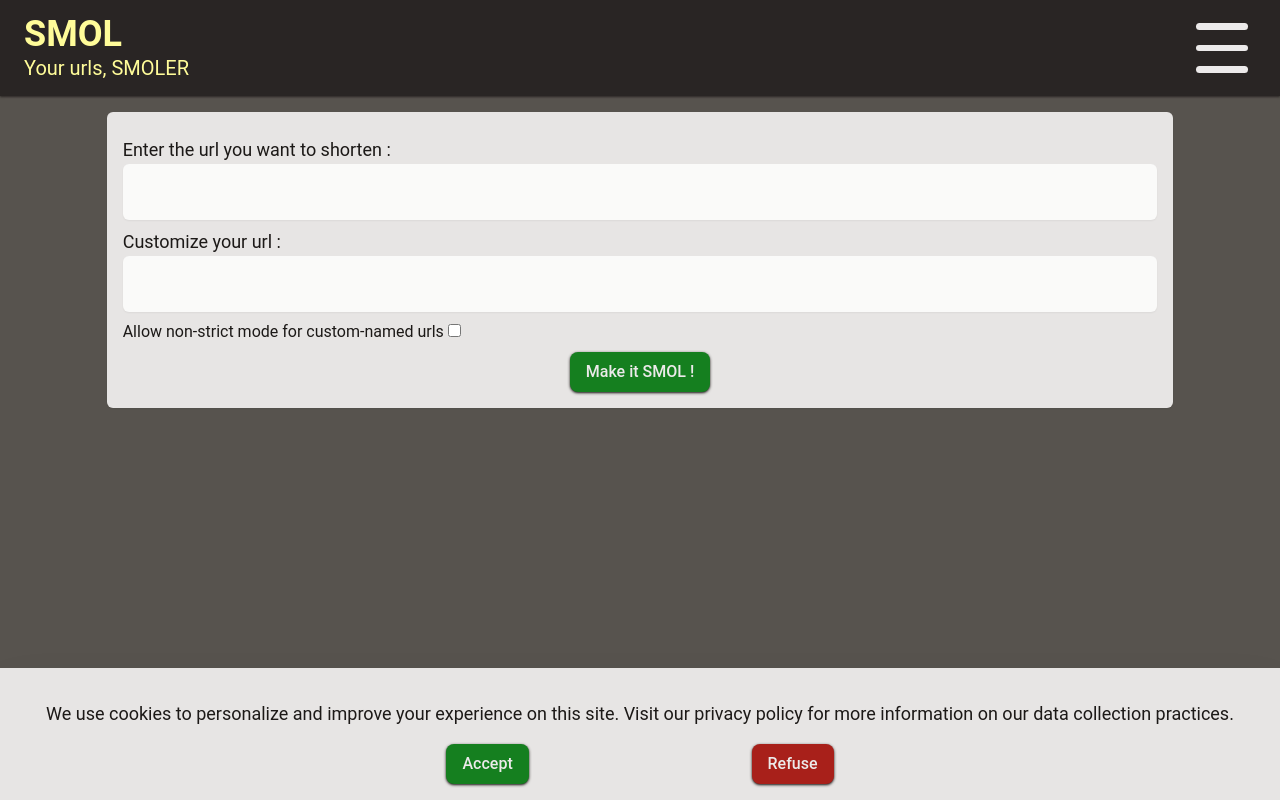
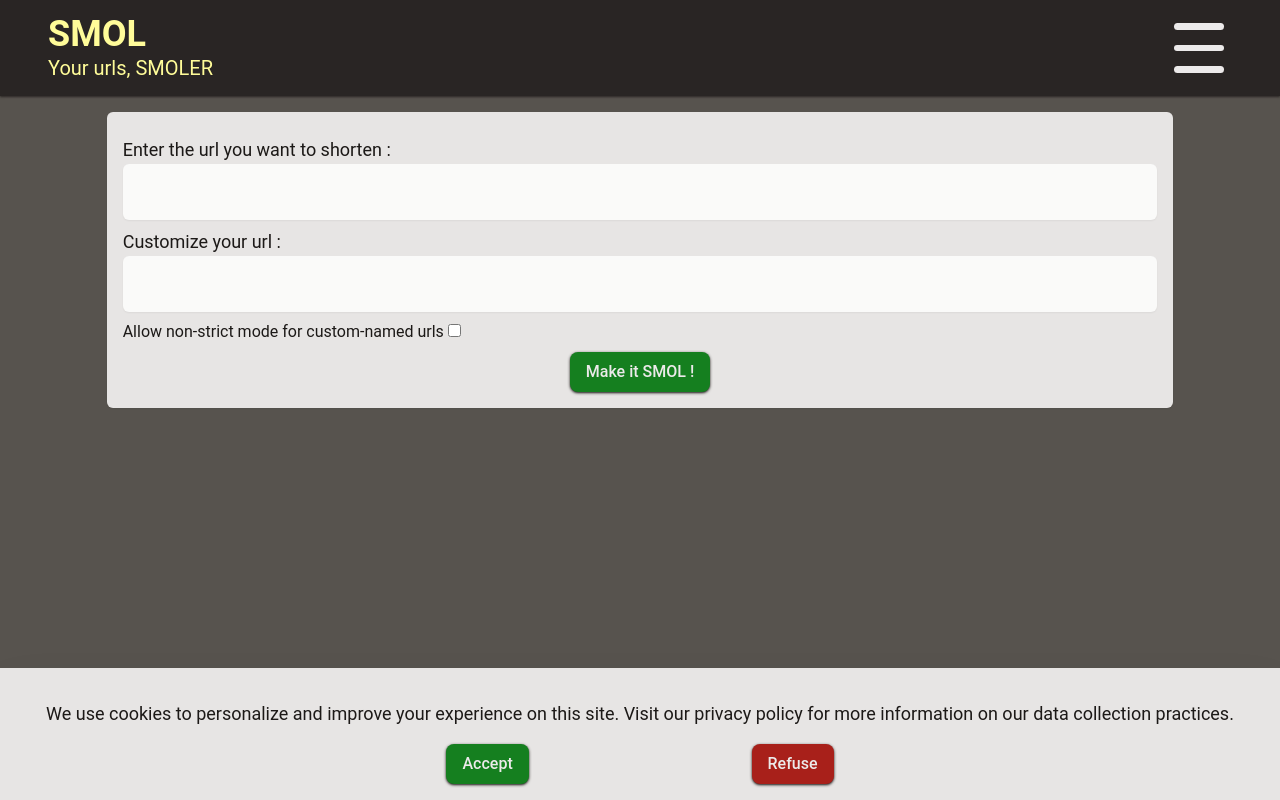
Before and after one commit to Janxa/smol, a React (Create React App) app in the folder client/: page / in a window 1280 px wide. Built offline with nearby package versions, Linux system fonts and the light colour scheme; no server answers.

Commit message:
changing height on large screens

```diff
--- a/client/src/components/Header.jsx
+++ b/client/src/components/Header.jsx
@@ -1,7 +1,7 @@
 import React, { Component } from "react";
 const Header = ({ToggleSidebar,sidebarVisible}) => {
   return (
-    <header className="bg-stone-800 h-24 2xl:h-32 px-6 py-2 flex items-center justify-around shadow-sm shadow-stone-800 z-20 ">
+    <header className="bg-stone-800 w-full h-24 2xl:h-28 px-6 lg:px-12 py-2 flex items-center justify-around shadow-sm shadow-stone-800 z-20 ">
       <div className="w-2/3">
         <h1 className="text-secondary-yellow font-bold text-4xl 2xl:text-6xl">SMOL</h1>
         <h2 className="text-secondary-yellow text-xl 2xltext-2xl" >Your urls, SMOLER</h2>
```
